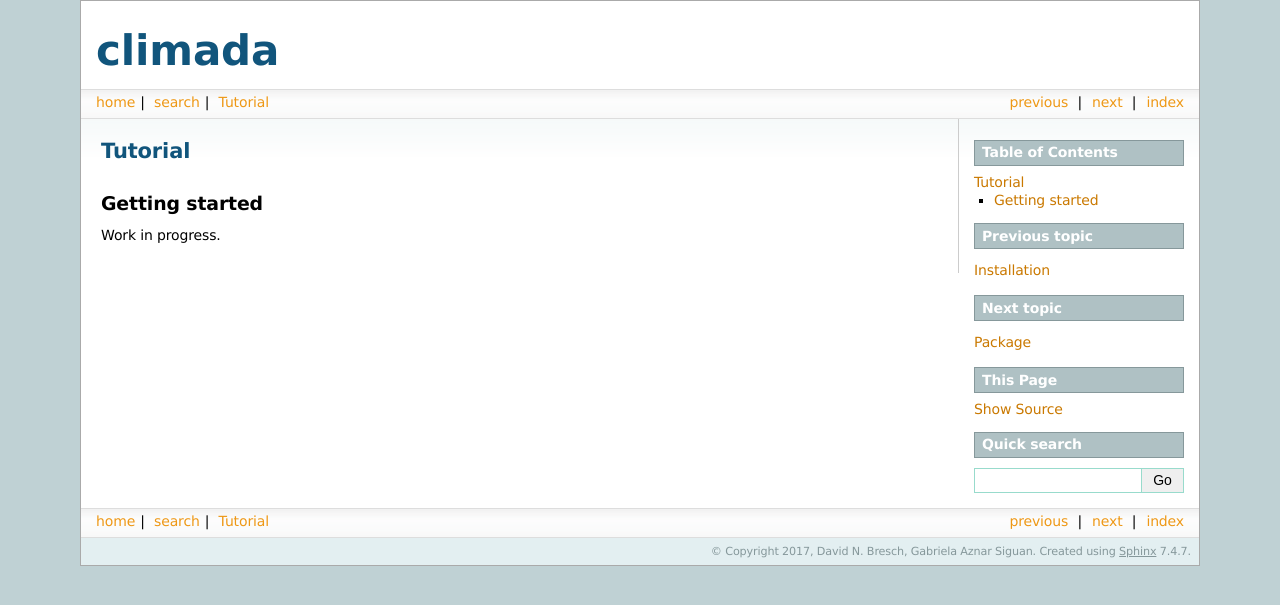
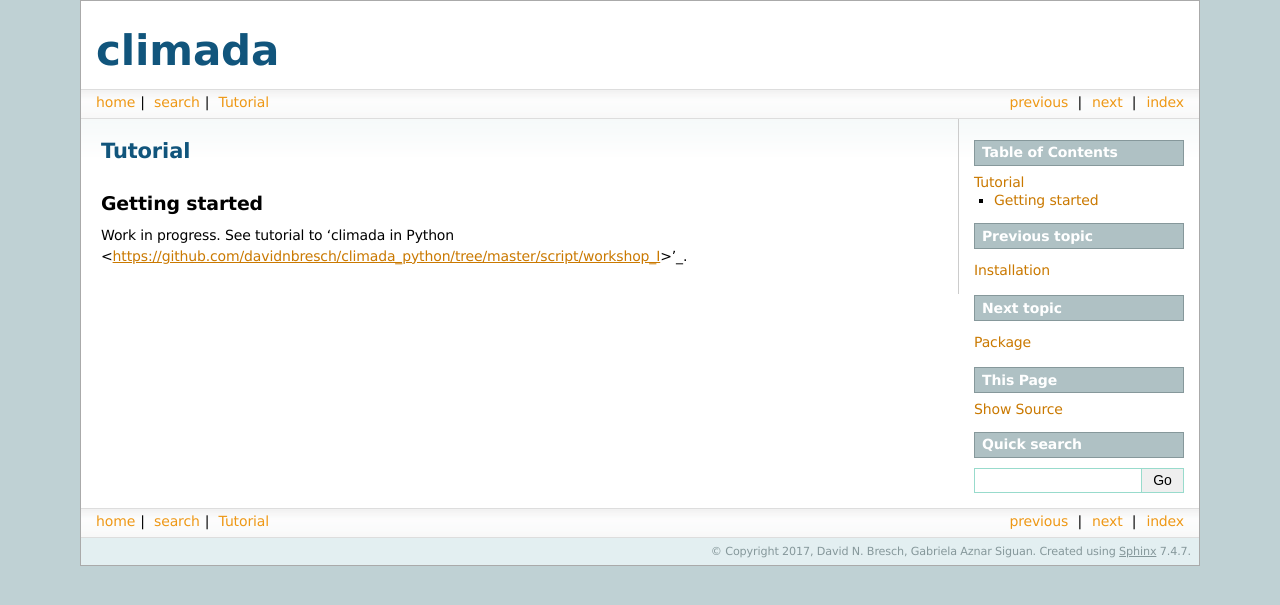
Before and after one commit to olivermarchand/climada_python, a Sphinx documentation site: the page built from doc/source/tutorial.rst, in a window 1280 px wide. Shown: the top 605 px of the page. Built offline with Sphinx 7.4.7, drawn with Linux system fonts in a browser that asks for light colours.

Commit message:
Add link to jupyter scripts.

```diff
--- a/doc/source/tutorial.rst
+++ b/doc/source/tutorial.rst
@@ -4,4 +4,4 @@ Tutorial
 Getting started
 ---------------
 
-Work in progress.
+Work in progress. See tutorial to 'climada in Python <https://github.com/davidnbresch/climada_python/tree/master/script/workshop_I>'_.
```
